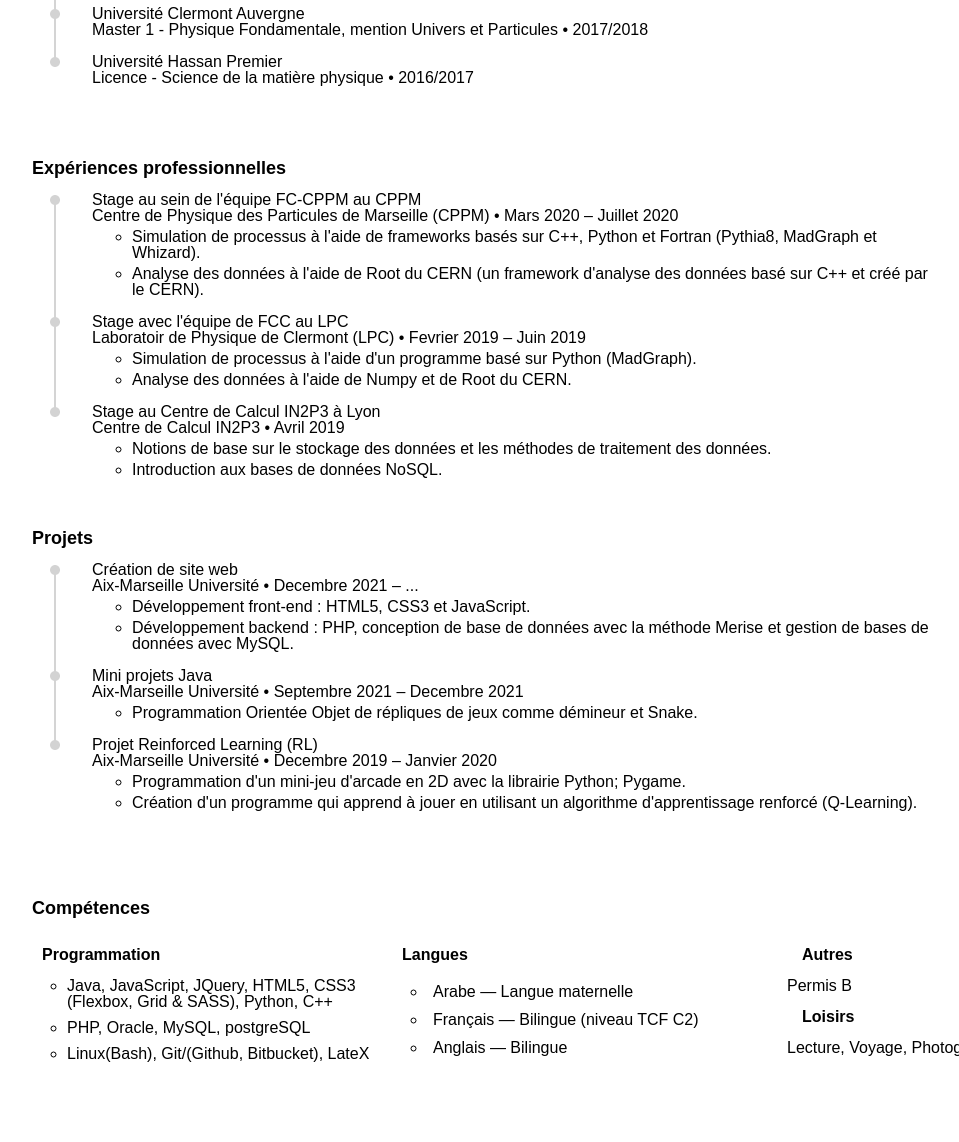
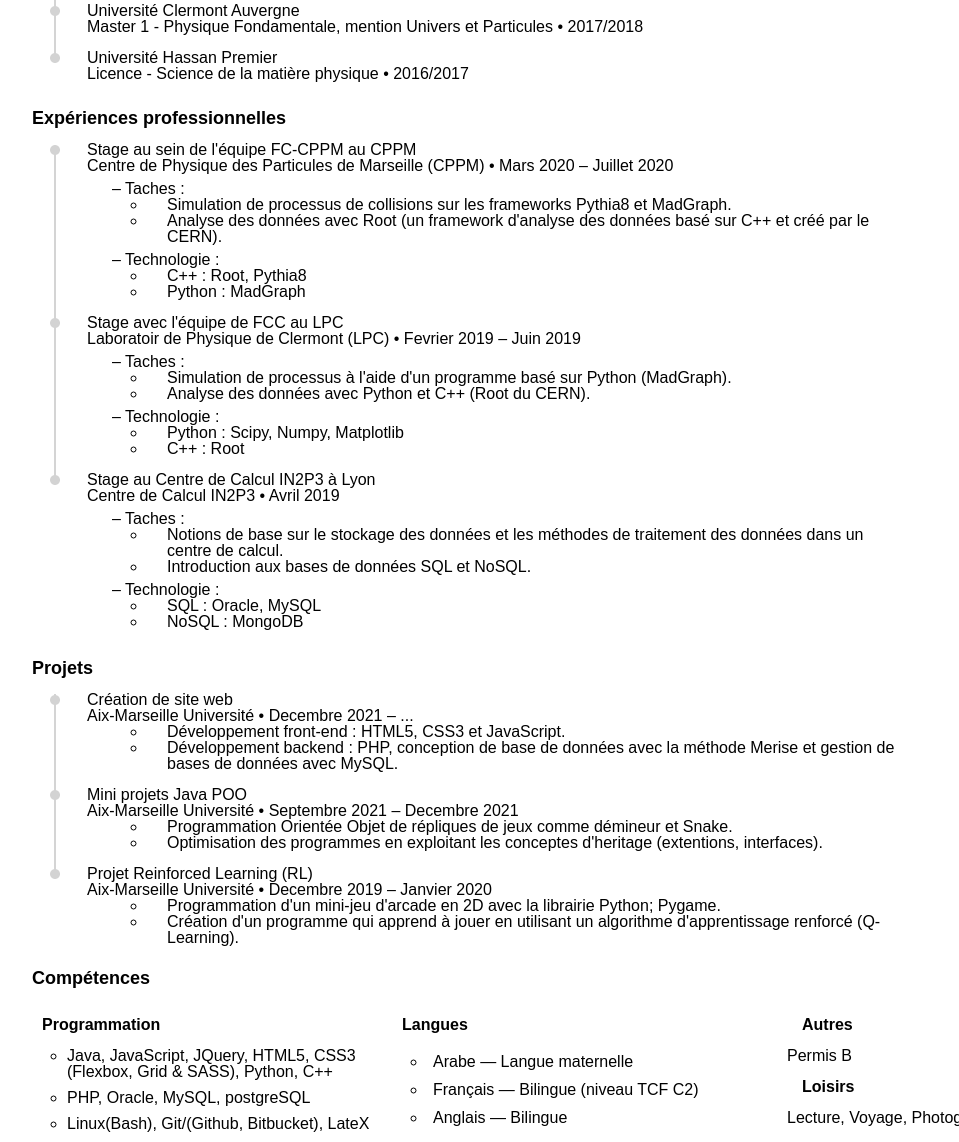
Before and after one commit to MoHilali/Mouad-Hilali-Resume, a plain HTML site: page CV_mo.html in a window 1280 px wide. Shown: the part 476-1618 px from the top of the page, without its empty margins (20-979 px from the left). Before the commit the page ends 1548 px from the top, so only its background shows below. Drawn offline with Linux system fonts and the light colour scheme.

Commit message:
added Taches and Technologies to Experiences professionnelles Section.

```diff
--- a/CV_mo.css
+++ b/CV_mo.css
@@ -104,15 +104,15 @@
 #lineexp {
      position: absolute;
      width: 2px;
-     height: 210px;
-     top: 680px;
+     height: 325px;
+     top: 630px;
      left: 74px;
      background-color: rgb(212, 212, 212);
 }
 
 #Exp {
      position: absolute;
-     top: 620px;
+     top: 570px;
      left: 7px;
      width: 1000px;
      font-family: sans-serif;
@@ -122,15 +122,15 @@
 #lineproj {
      position: absolute;
      width: 2px;
-     height: 170px;
-     top: 1050px;
+     height: 180px;
+     top: 1170px;
      left: 74px;
      background-color: rgb(212, 212, 212);
 }
 
 #Projets {
      position: absolute;
-     top: 990px;
+     top: 1120px;
      left: 7px;
      width: 1000px;
      font-family: sans-serif;
@@ -139,7 +139,7 @@
 
 #Competence {
      position: absolute;
-     top: 1360px;
+     top: 1430px;
      left: 7px;
      width: 1000px;
      font-family: sans-serif;
@@ -207,14 +207,19 @@ ul.mainlist {
      margin: 10px 80px;
 }
 
-.mainlist li span {
-     /* padding: 5px; */
+.mainlist li {
+     padding-left: 20px;
+     padding-bottom: 15px;
 }
 
-ul.mainlist li li {
+.mainlist li li {
      list-style: circle;
-     margin-left: 40px;
-     margin-top: 5px;
+     margin-left: 60px;
+     padding-bottom: 0px;
+}
+
+.sublist{
+     padding-top: 7px;
 }
 
 a:link {
--- a/CV_mo.html
+++ b/CV_mo.html
@@ -32,43 +32,41 @@
                <a id="linkedin" href="https://www.linkedin.com/in/mouad-hilali-986524179/">LinkedIn</a>&emsp;&emsp;
                <a id="github" href="https://github.com/MoHilali">Github </a>
           </p>
-
-
      </div>
 
      <div id="lineed"></div>
      <div id="Education">
           <ul>
                <p class="sectionTitles">Parcours académique</p>
-
                <ul class="mainlist">
-                    <li><span>
+                    <li>
                          Aix-Marseille Université
                          <div class=""> Master 2 - Compétence Complémentaire en Informatique • 2021/2022 </div>
-                         </span></li>
-                    <br>
-                    <li><span>
+
+                    </li>
+
+                    <li>
                          Aix-Marseille Université
                          <div class=""> Master 2 - Physique Fondamentale Théorique • 2019/2020 </div>
-                         </span>
+
                     </li>
-                    <br>
-                    <li><span>
+
+                    <li>
                          Université Clermont Auvergne
                          <div class=""> Diplôme d'Université - Data Scientist • 2018/2019 </div>
-                         </span>
+
                     </li>
-                    <br>
-                    <li> <span>
+
+                    <li>
                          Université Clermont Auvergne
                          <div class=""> Master 1 - Physique Fondamentale, mention Univers et Particules • 2017/2018 </div>
-                         </span>
+
                     </li>
-                    <br>
-                    <li> <span>
+
+                    <li>
                          Université Hassan Premier
                          <div class=""> Licence - Science de la matière physique • 2016/2017 </div>
-                         </span>
+
                     </li>
                </ul>
           </ul>
@@ -78,53 +76,67 @@
      <div id="Exp">
           <ul>
                <p class="sectionTitles">Expériences professionnelles</p>
-
                <ul class="mainlist">
-                    <li><span>
+                    <li>
                          Stage au sein de l'équipe FC-CPPM au CPPM
-                              <div>
-                                   Centre de Physique des Particules de Marseille (CPPM) • Mars 2020 – Juillet 2020
-                              </div>
-                              <div>
+                         <div>Centre de Physique des Particules de Marseille (CPPM) • Mars 2020 – Juillet 2020</div>
+                         <div class="sublist">
+                              <span> – Taches :</span>
                               <ul>
-                                        <li> Simulation de processus à l'aide de frameworks basés sur C++, Python et Fortran (Pythia8, MadGraph
-                                             et Whizard). </li>
-                                        <li> Analyse des données à l'aide de Root du CERN (un framework d'analyse des données basé sur C++ et
+                                   <li> Simulation de processus de collisions sur les frameworks Pythia8 et MadGraph. </li>
+                                   <li> Analyse des données avec Root (un framework d'analyse des données basé sur C++ et
                                         créé par le CERN).</li>
                               </ul>
                          </div>
-                         </span>
+                         <div class="sublist">
+                              <span> – Technologie :</span>
+                              <ul>
+                                   <li> C++ : Root, Pythia8 </li>
+                                   <li> Python : MadGraph </li>
+                              </ul>
+                         </div>
                     </li>
 
-                    <br>
-                    <li> <span>
+                    <li>
                          Stage avec l'équipe de FCC au LPC
-                              <div class="">
+                         <div>
                               Laboratoir de Physique de Clermont (LPC) • Fevrier 2019 – Juin 2019
                          </div>
-                              <div class="">
+                         <div class="sublist">
+                              <span> – Taches : </span>
                               <ul>
                                    <li>Simulation de processus à l'aide d'un programme basé sur Python (MadGraph).</li>
-                                        <li>Analyse des données à l'aide de Numpy et de Root du CERN.</li>
+                                   <li>Analyse des données avec Python et C++ (Root du CERN).</li>
                               </ul>
                          </div>
-                         </span>
+                         <div class="sublist">
+                              <span> – Technologie :</span>
+                              <ul>
+                                   <li> Python : Scipy, Numpy, Matplotlib </li>
+                                   <li> C++ : Root</li>
+                              </ul>
+                         </div>
                     </li>
-                    <br>
-                    <li><span>
 
+                    <li>
                          Stage au Centre de Calcul IN2P3 à Lyon
-
-                              <div class="">
+                         <div>
                               Centre de Calcul IN2P3 • Avril 2019
                          </div>
-                              <div class="">
+                         <div class="sublist">
+                              <span> – Taches :</span>
                               <ul>
-                                        <li> Notions de base sur le stockage des données et les méthodes de traitement des données. <br>
-                                        <li> Introduction aux bases de données NoSQL.
+                                   <li> Notions de base sur le stockage des données et les méthodes de traitement des données dans un centre de calcul. <br>
+                                   <li> Introduction aux bases de données SQL et NoSQL.
                               </ul>
                          </div>
-                         </span>
+                         <div class="sublist">
+                              <span> – Technologie :</span>
+                              <ul>
+                                   <li>SQL : Oracle, MySQL</li>
+                                   <li>NoSQL : MongoDB</li>
+                              </ul>
+                         </div>
                     </li>
                </ul>
           </ul>
@@ -134,9 +146,8 @@
      <div id="Projets">
           <ul>
                <p class="sectionTitles">Projets</p>
-
                <ul class="mainlist">
-                    <li> <span>
+                    <li>
                          Création de site web
                          <div class="">
                               Aix-Marseille Université • Decembre 2021 – ...
@@ -147,25 +158,23 @@
                                    <li> Développement backend : PHP, conception de base de données avec la méthode Merise et gestion de bases de données avec MySQL.</li>
                               </ul>
                          </div>
-                         </span>
                     </li>
 
-                    <br>
-                    <li> <span>
-                              Mini projets Java
+                    <li>
+                         Mini projets Java POO
                          <div class="">
                               Aix-Marseille Université • Septembre 2021 – Decembre 2021
                          </div>
                          <div class="">
                               <ul>
                                    <li> Programmation Orientée Objet de répliques de jeux comme démineur et Snake. </li>
+                                   <li> Optimisation des programmes en exploitant les conceptes d'heritage (extentions, interfaces). </li>
                               </ul>
                          </div>
-                         </span>
+
                     </li>
 
-                    <br>
-                    <li><span>
+                    <li>
                          Projet Reinforced Learning (RL)
                          <div class="">
                               Aix-Marseille Université • Decembre 2019 – Janvier 2020
@@ -176,7 +185,6 @@
                                    <li> Création d'un programme qui apprend à jouer en utilisant un algorithme d'apprentissage renforcé (Q-Learning).</li>
                               </ul>
                          </div>
-                         </span>
                     </li>
                </ul>
           </ul>
@@ -218,8 +226,6 @@
                </div>
           </ul>
      </div>
-
-
 </body>
 
 </html>
```
Lines whose indentation alone changed are shown as unchanged.
